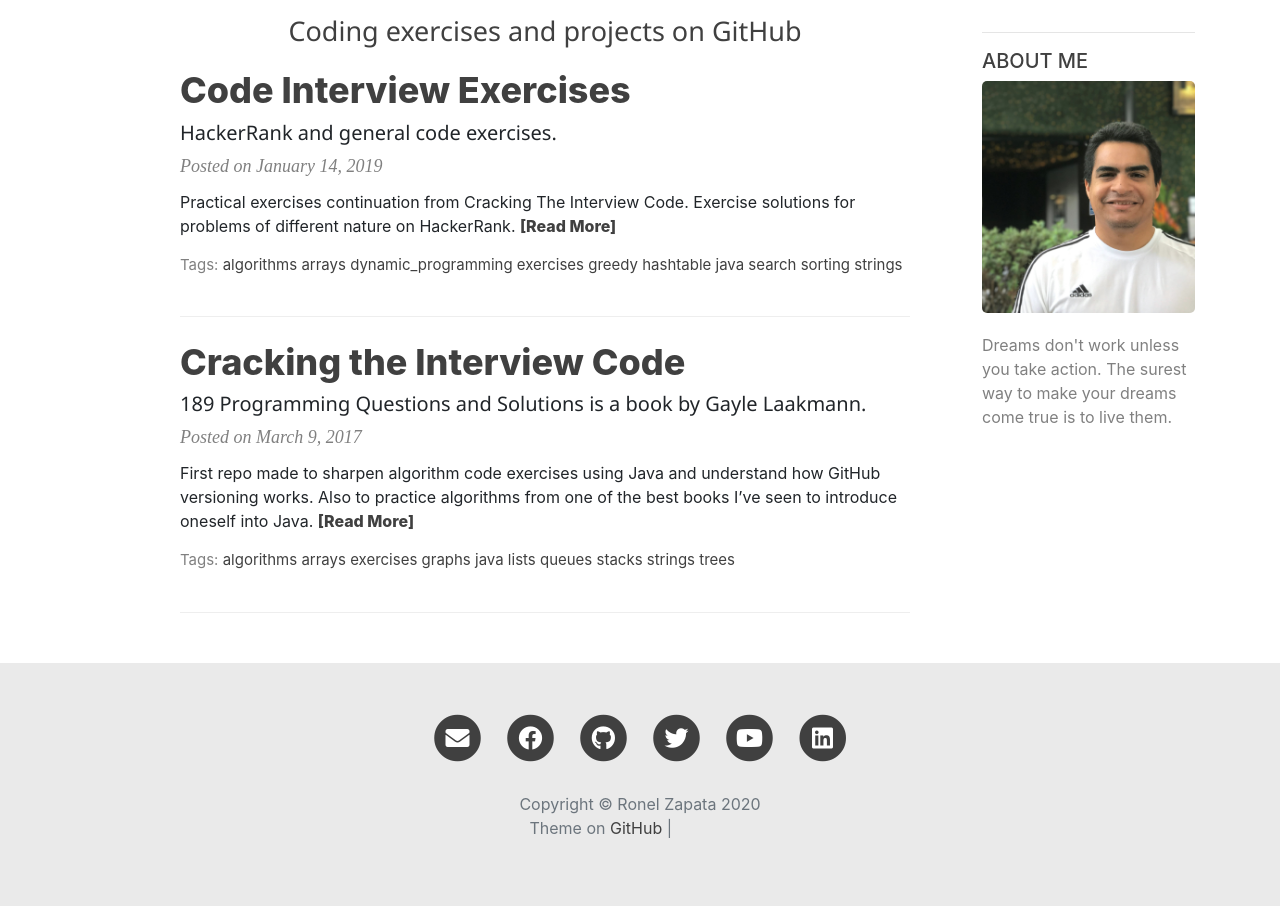
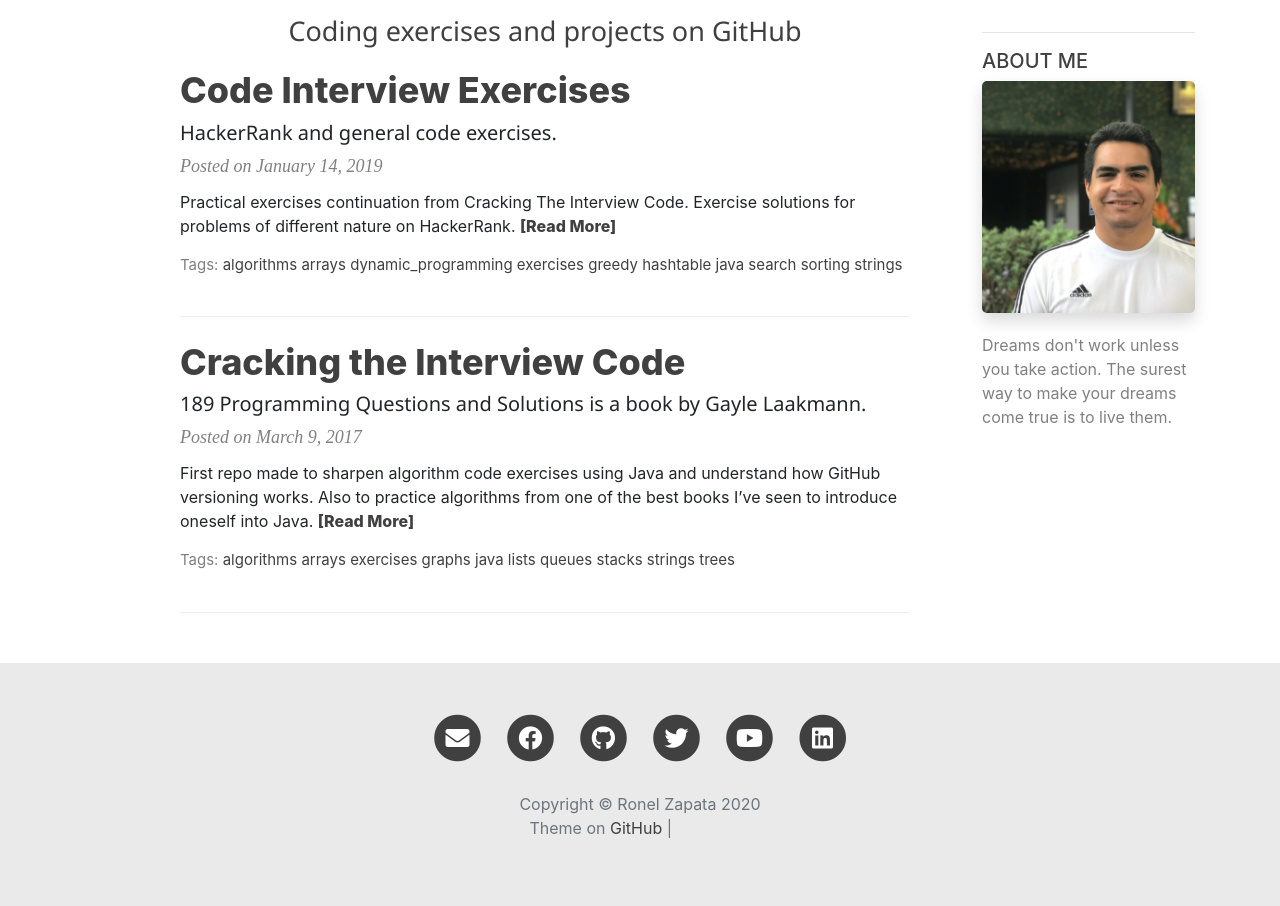
Before and after one commit to ronelzb/ronelzb.github.io, a Jekyll site: the page built from index.html, in a window 1280 px wide. Shown: the part 441-1347 px from the top of the page. Built offline with Jekyll 4.4.1, drawn with Linux system fonts in a browser that asks for light colours; nearby versions of some CDN libraries; the list of posts is cut into pages by our own code; comment, search, counter and statistics services are not loaded; grey boxes are pictures that could not be loaded.

Commit message:
sidebar-avatar shadow

```diff
--- a/_layouts/page.html
+++ b/_layouts/page.html
@@ -37,7 +37,7 @@
                 <div class="short-about">
                     {% if page.sidebar-avatar %}
                         <a href="{{ site.baseurl }}/about">
-                            <img src="{{ page.sidebar-avatar }}"/>
+                            <img class="shadow bg-white" src="{{ page.sidebar-avatar }}"/>
                         </a>
                     {% endif %}
                     {% if page.sidebar-about-description %}
```
